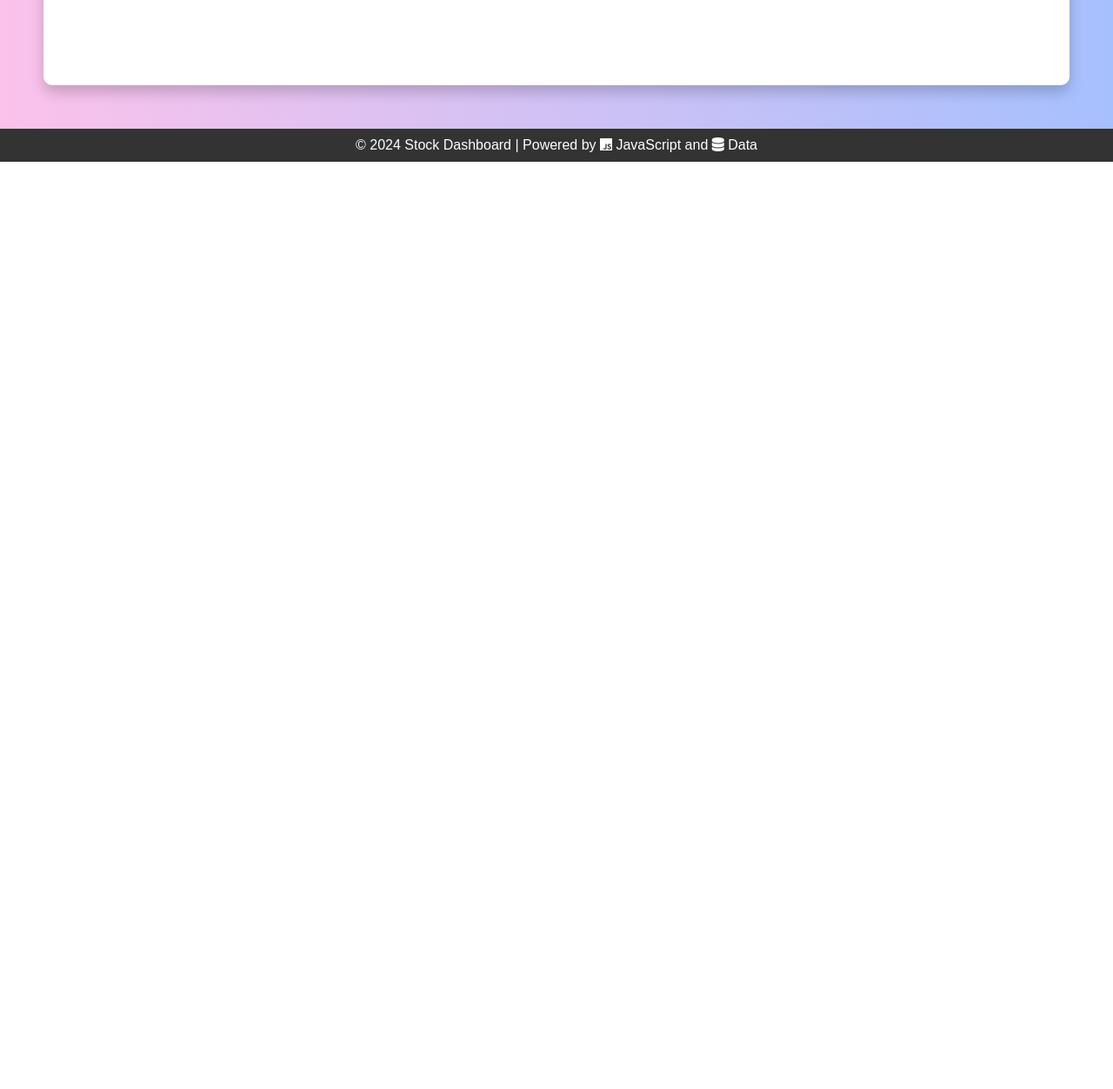
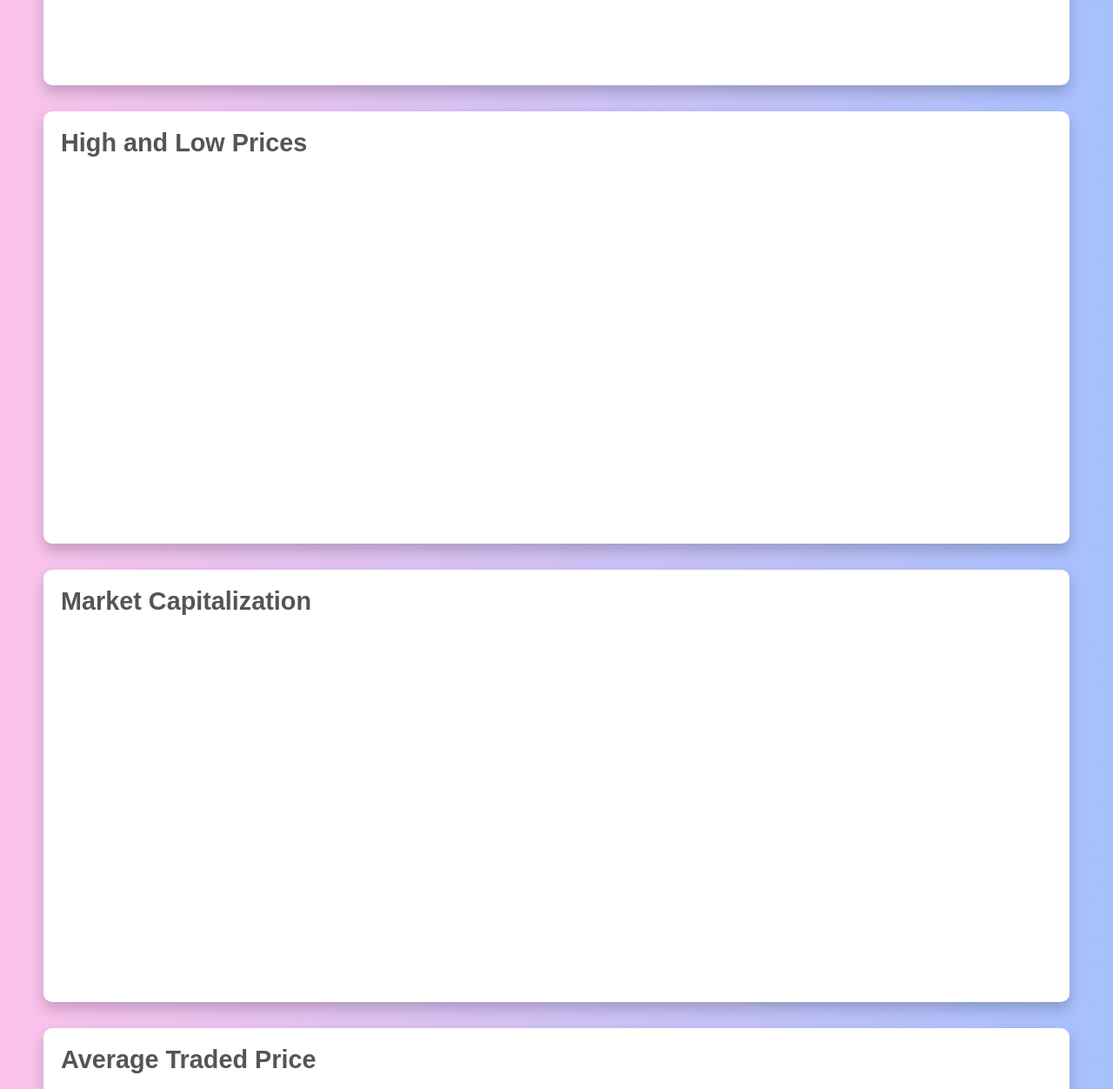
Before and after one commit to 1Roman1126/Major_Project, a plain HTML site: page index.html in a window 1280 px wide. Shown: the part 1120-2372 px from the top of the page at 87% size. Before the commit the page ends 1306 px from the top, so only its background shows below. Drawn offline with nearby package versions, Linux system fonts and the light colour scheme; no server answers.

Commit message:
Update index.html

```diff
--- a/index.html
+++ b/index.html
@@ -18,6 +18,7 @@
     </header>
 
     <main>
+        <!-- Existing charts -->
         <div class="chart-container">
             <h2>Stock Prices</h2>
             <canvas id="stockPriceChart"></canvas>
@@ -26,6 +27,22 @@
         <div class="chart-container">
             <h2>Trading Volume</h2>
             <canvas id="tradingVolumeChart"></canvas>
+        </div>
+
+        <!-- New charts for High-Low Prices, Market Capitalization, and Average Traded Price -->
+        <div class="chart-container">
+            <h2>High and Low Prices</h2>
+            <canvas id="highLowPriceChart"></canvas>
+        </div>
+
+        <div class="chart-container">
+            <h2>Market Capitalization</h2>
+            <canvas id="marketCapChart"></canvas>
+        </div>
+
+        <div class="chart-container">
+            <h2>Average Traded Price</h2>
+            <canvas id="avgTradedPriceChart"></canvas>
         </div>
     </main>
 
```
